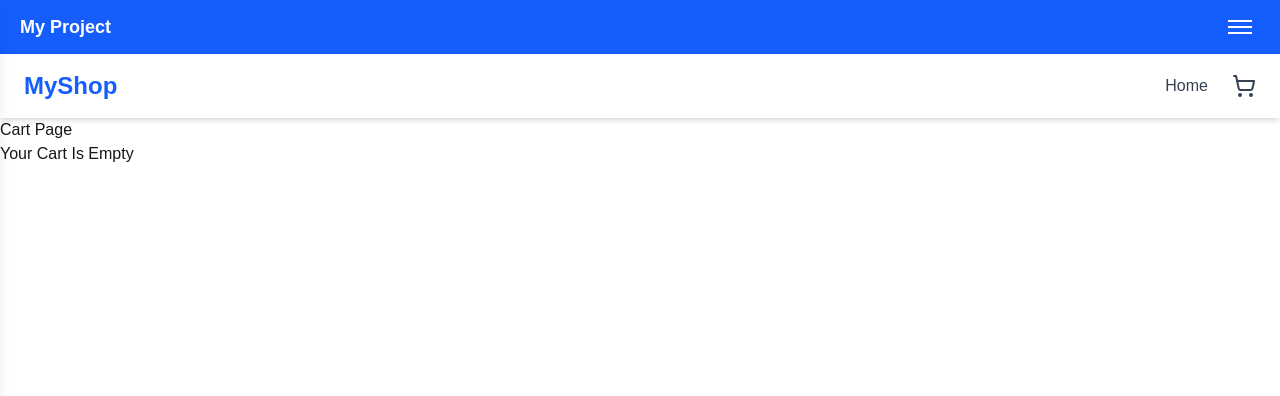
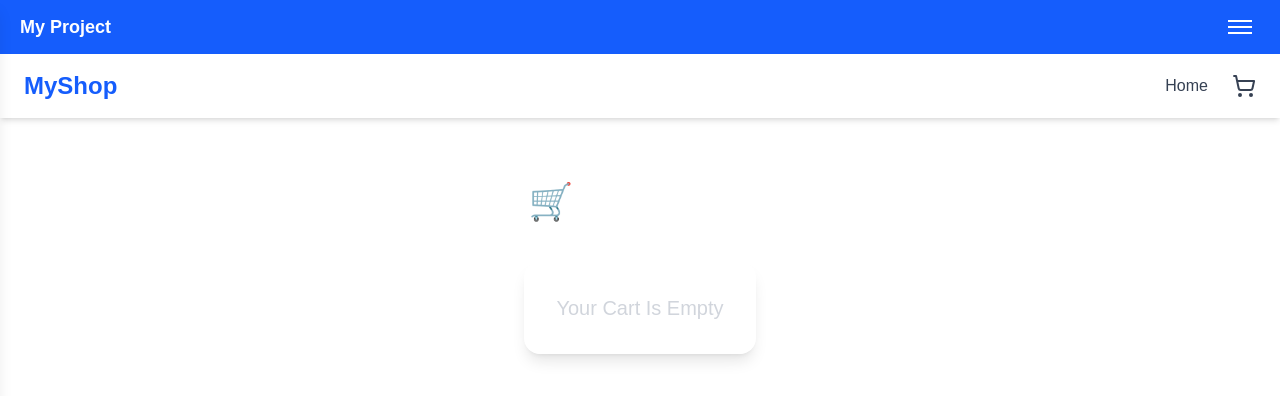
Before and after one commit to Mohsen-malekifard/My-Projects-2025, a Next.js app in the folder my-ap/: page /Shop-2/cart in a window 1280 px wide. Shown: the top 396 px of the page. Built offline with nearby package versions, Linux system fonts and the light colour scheme.

Commit message:
Update page.jsx

```diff
--- a/my-ap/app/Shop-2/cart/page.jsx
+++ b/my-ap/app/Shop-2/cart/page.jsx
@@ -1,16 +1,43 @@
-"use client"
+"use client";
 import { useCart } from "../context/CartContext";
 import CartItem from "../components/CartItem";
 
 export default function Cart() {
-    const { cart } = useCart();
-    const allPrices = cart.reduce((sum, item) => sum + item.price * item.qty, 0)
-    return(
-        <>
-            <h1>Cart Page</h1>
-            {cart.length == 0 && <h1>Your Cart Is Empty</h1>}
-            {cart.map(item => <CartItem key = {item.id} item = {item} />)}
-            {cart.length >= 1 && <h4>{allPrices.toLocaleString()} تومان</h4>}
-        </>
-    )
+  const { cart } = useCart();
+  const allPrices = cart.reduce((sum, item) => sum + item.price * item.qty, 0);
+
+  return (
+    <div className="flex flex-col items-center py-16 px-6">
+      {/* عنوان */}
+      <h1 className="text-4xl font-extrabold text-white mb-10">
+        🛒 Cart Page
+      </h1>
+
+      {/* اگر خالی بود */}
+      {cart.length === 0 && (
+        <div className="rounded-2xl bg-white/10 backdrop-blur-md shadow-lg p-8 text-center">
+          <h1 className="text-xl text-gray-300">Your Cart Is Empty</h1>
+        </div>
+      )}
+
+      {/* آیتم‌ها */}
+      <div className="w-full max-w-3xl space-y-4">
+        {cart.map((item) => (
+          <CartItem key={item.id} item={item} />
+        ))}
+      </div>
+
+      {/* جمع کل */}
+      {cart.length >= 1 && (
+        <div className="mt-10 w-full max-w-3xl rounded-2xl bg-white/10 backdrop-blur-md shadow-lg p-6 flex justify-between items-center">
+          <h4 className="text-lg font-semibold text-gray-200">
+            Total:
+          </h4>
+          <h4 className="text-xl font-bold text-pink-400">
+            {allPrices.toLocaleString()} تومان
+          </h4>
+        </div>
+      )}
+    </div>
+  );
 }
```
